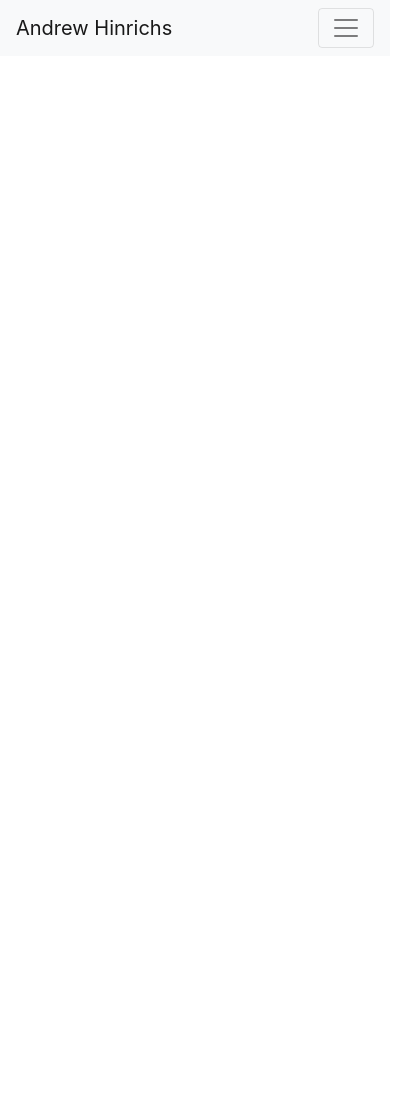
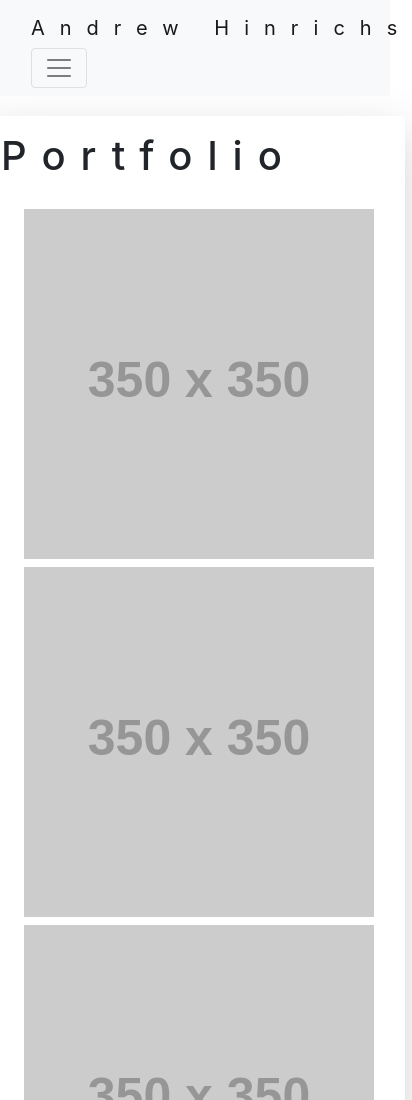
Before and after one commit to hinrichsad/homework2, a plain HTML site: page portfolio.html in a window 390 px wide. Shown: the top 1100 px of the page, 412 px wide, since content can reach past the window. Before the commit the page ends 844 px from the top, so only its background shows below. Drawn offline with nearby package versions, Linux system fonts and the light colour scheme; placeholder pictures from the web are drawn by us.

Commit message:
have all of the bones layed out, currently fixing portfolio image overlap issue

```diff
--- a/portfolio.html
+++ b/portfolio.html
@@ -13,19 +13,24 @@
 <body>
 
     <!--Navbar-->
-    <div>
+    <div class="row; width: 100%">
         <!--Button and name collapsed-->
+                <!--name section-->
         <nav class="navbar navbar-expand-lg navbar-light bg-light">
-            <a class="navbar-brand" href="./index.html">Andrew Hinrichs</a>
-            <button class="navbar-toggler" type="button" data-toggle="collapse" data-target="#navbarSupportedContent"
-                aria-controls="navbarSupportedContent" aria-expanded="false" aria-label="Toggle navigation">
+            <a class="navbar-brand text-space col-sm-6" href="./index.html">Andrew Hinrichs</a>
+                <!--button start-->
+            <div class="col-sm-6">
+                <button class="navbar-toggler" type="button" data-toggle="collapse"
+                    data-target="#navbarSupportedContent" aria-controls="navbarSupportedContent" aria-expanded="false"
+                    aria-label="Toggle navigation">
                     <span class="navbar-toggler-icon"></span>
                 </button>
                 <!--expanded nav bar with individual links-->
                 <div class="collapse navbar-collapse" id="navbarSupportedContent">
                     <ul class="navbar-nav mr-auto">
                         <li class="nav-item">
-                        <a class="nav-link" href="./index.html">Home<span class="sr-only">(current)</span></a>
+                            <a class="nav-link" href="./index.html">Home<span
+                                    class="sr-only">(current)</span></a>
                         </li>
                         <li class="nav-item">
                             <a class="nav-link bg-secondary text-white" href="./portfolio.html">Portfolio</a>
@@ -35,12 +40,55 @@
                         </li>
                     </ul>
                 </div>
+            </div>
         </nav>
     </div>
 
-    <div>
+    <div class="row shadow-lg p-3 mb-5 bg-white rounded" style="margin-top: 5%;">
+        <div class="col-sm-2"></div>
+        <div class="col-sm-8">
+            <div class="row">
+                <div class="text-space">
+                    <h1>
+                        Portfolio
+                    </h1>
+                </div>
 
+            </div>
+            <div class="row" style="margin-top: 5%; margin-bottom: 5%;">
 
+                <div class="col-lg-4 col-md-6 col-xs-12" style="margin: 1% 2%;">
+                    <img src = "https://via.placeholder.com/350" alt="portfolio image">
+                </div>
+                <div class="col-lg-4 col-md-6 col-xs-12" style="margin: 1% 2%;">
+                    <img src = "https://via.placeholder.com/350" alt="portfolio image">
+                </div>
+                <div class="col-lg-4 col-md-6 col-xs-12" style="margin: 1% 2%;">
+                    <img src = "https://via.placeholder.com/350" alt="portfolio image">
+                </div>
+                <div class="col-lg-4 col-md-6 col-xs-12" style="margin: 1% 2%;">
+                    <img src = "https://via.placeholder.com/350" alt="portfolio image">
+                </div>
+                <div class="col-lg-4 col-md-6 col-xs-12" style="margin: 1% 2%;">
+                    <img src = "https://via.placeholder.com/350" alt="portfolio image">
+                </div>
+                <div class="col-lg-4 col-md-6 col-xs-12" style="margin: 1% 2%;">
+                    <img src = "https://via.placeholder.com/350" alt="portfolio image">
+                </div>
+                <div class="col-lg-4 col-md-6 col-xs-12" style="margin: 1% 2%;">
+                    <img src = "https://via.placeholder.com/350" alt="portfolio image">
+                </div>
+                <div class="col-lg-4 col-md-6 col-xs-12" style="margin: 1% 2%;">
+                    <img src = "https://via.placeholder.com/350" alt="portfolio image">
+                </div>
+                <div class="col-lg-4 col-md-6 col-xs-12" style="margin: 1% 2%;">
+                    <img src = "https://via.placeholder.com/350" alt="portfolio image">
+                </div>
+            </div>
+        </div>
+        <div class="col-sm-2"></div>
+
+    </div>
 
     </div>
 
```
Also changed, not shown: contact.html (+41 -8 lines), index.html (+10 -7 lines). Lines whose indentation alone changed are shown as unchanged.
